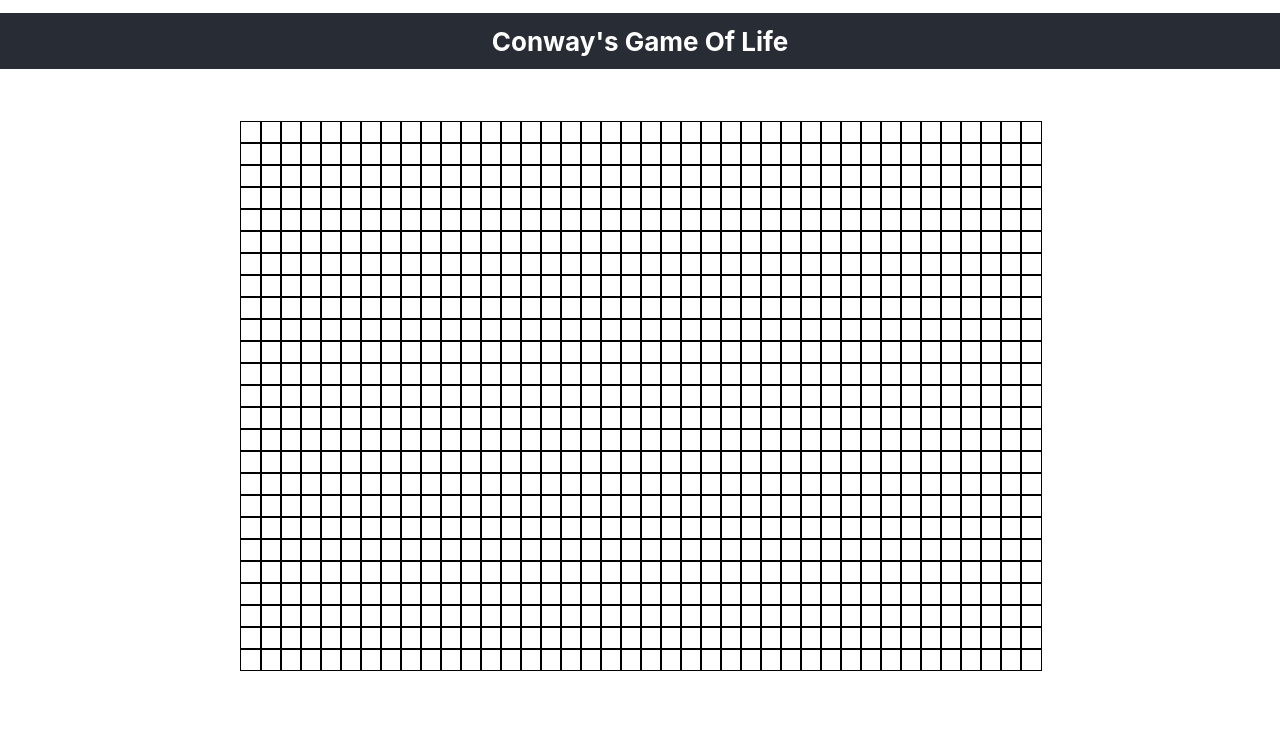
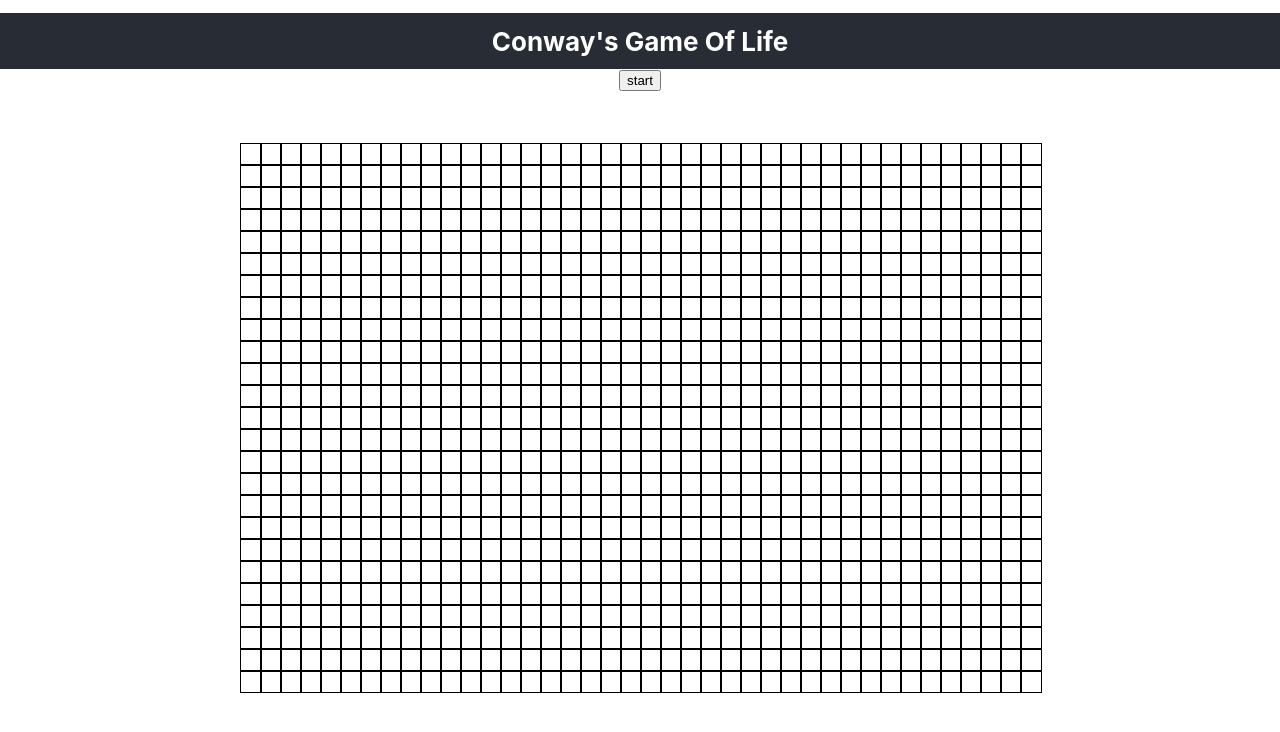
Before and after one commit to Mavetane/Conway-s-Game-of-Life, a React (Create React App) app in the folder code-base/: page / in a window 1280 px wide. Shown: the top 732 px of the page. Built offline with nearby package versions, Linux system fonts and the light colour scheme.

Commit message:
spawn life

```diff
--- a/code-base/src/components/grid/Grid.jsx
+++ b/code-base/src/components/grid/Grid.jsx
@@ -1,4 +1,5 @@
-import React, { useState } from 'react'
+import React, { useState } from 'react';
+import produce from 'immer';
 const numberOfRows = 25;
 const numberOfColumns = 40;
 function Grid() {
@@ -11,23 +12,39 @@ function Grid() {
     })
 
 
-    const displayGrid = () => grid.map((rows, rowIndex) => rows.map((column, columnindex) => <div
-        key={`${rowIndex}-${columnindex}`}
+    const displayGrid = () => grid.map((rows, rowIndex) => rows.map((column, columnIndex) => <div
+        key={`${rowIndex}-${columnIndex}`}
+        onClick={() => {
+            const newGrid = produce(grid, gridCopy => {
+                gridCopy[rowIndex][columnIndex] = grid[rowIndex][columnIndex] ? 0 : 1;
+            })
+            setGrid(newGrid)
+        }}
         style={{
             width: 20, height: 20,
-            backgroundColor: grid[rowIndex][columnindex] ? 'black' : undefined,
+            backgroundColor: grid[rowIndex][columnIndex] ? '#282c34' : undefined,
             border: '1px solid black'
         }} />))
-
+    const [running, setRunning] = useState(false);
     return (
-        <div style={{
-            display: 'grid',
-            gridTemplateColumns: `repeat(${numberOfColumns}, 20px)`,
-            justifyContent: 'center',
-            marginTop: '4%',
-        }}>
+        <>
+        <button
+        onClick={() => {
+            setRunning(!running)
+        }}
+        >
+        {running ? 'stop': 'start'}
+        </button>
+        <div
+            style={{
+                display: 'grid',
+                gridTemplateColumns: `repeat(${numberOfColumns}, 20px)`,
+                justifyContent: 'center',
+                marginTop: '4%',
+            }}>
             {displayGrid()}
         </div>
+        </>
     )
 }
 
```
Also changed, not shown: code-base/src/components/controls/Controls.jsx (added, +11 -0 lines), 1 other file (tests, documents, lock files or other folders).
